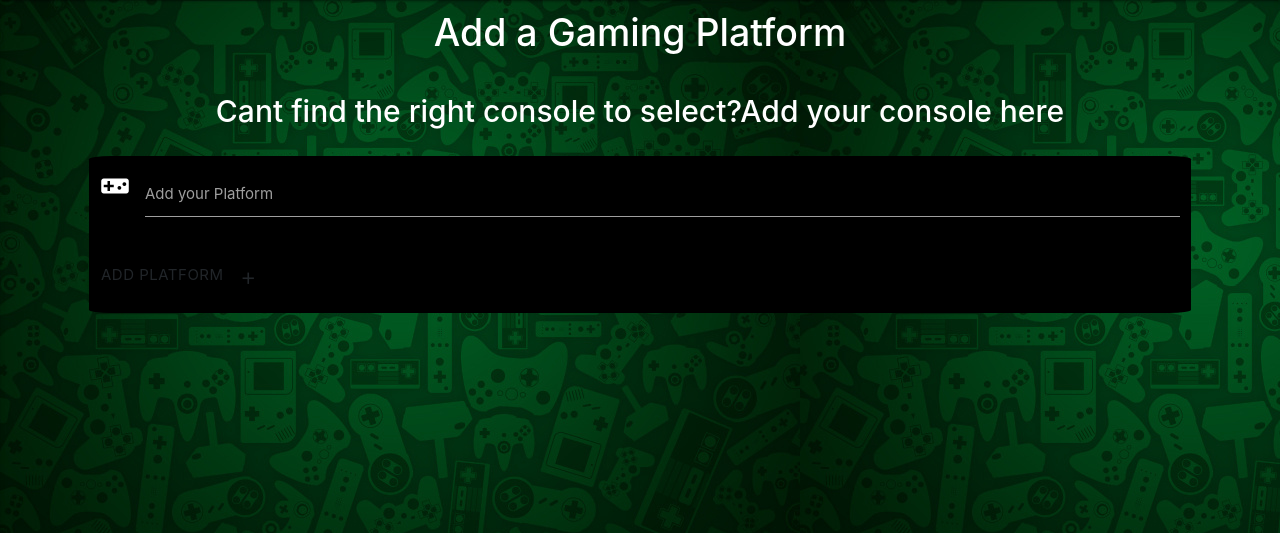
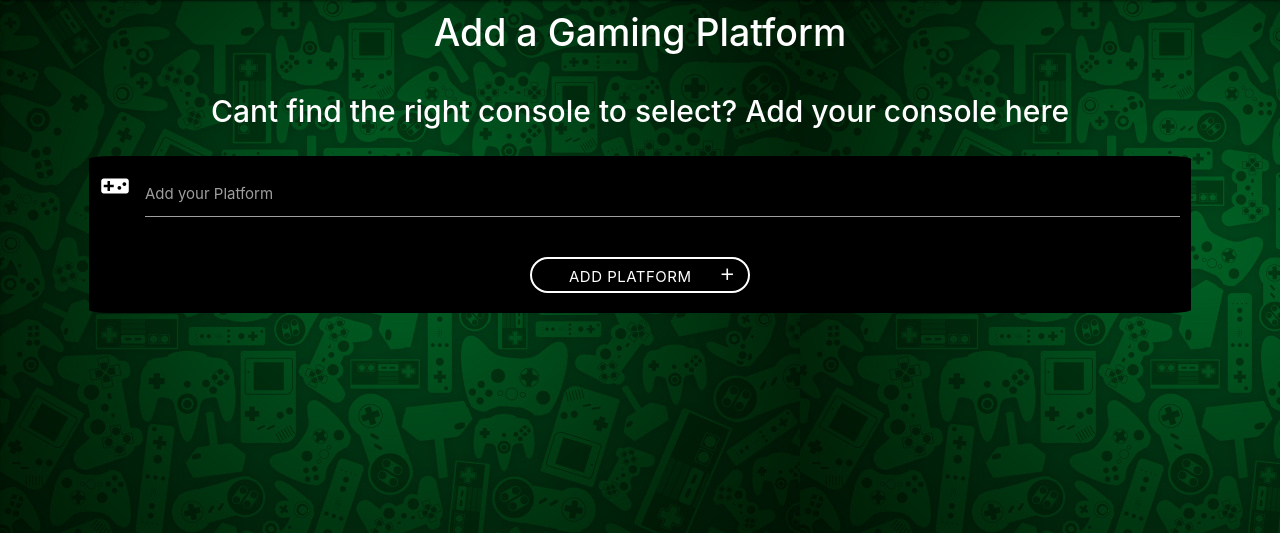
Before and after one commit to djjtyn/WhatGame, a Flask app: page /show_platform_form in a window 1280 px wide. Shown: the part 64-597 px from the top of the page. Run offline with Flask 2, Linux system fonts and the light colour scheme; some libraries are stand-ins or nearby versions.

Commit message:
form buttons styled

```diff
--- a/static/css/style.css
+++ b/static/css/style.css
@@ -11,12 +11,7 @@
    color: white;
  }
 
-.game-btn {
-    border-radius: 25px;
-    color: white;
-    background-color: black;
-    margin-top: 5px;
-} /*Buttons on games.html*/
+
 
 /*Index.html*/
 .index {
@@ -71,8 +66,14 @@
      width: 20%;
      margin-left: 40%;
      margin-right: 40%;
+     line-height: 24px;
+}/* font color,border,text aligning and button positioning for add review button*/
 
- }/* font color,border,text aligning and button positioning for add review button*/
+.center-button i {
+    transform:translateY(-3px);
+    margin-left: 0;
+
+}
 
 .confirmation-button {
     margin-left: 25%;
@@ -118,7 +119,14 @@
 
 .collapsible-body .buttons {
     text-align: center;
-}
+}/*Centering Buttons on games.html page*/
+
+.game-btn {
+    border-radius: 25px;
+    color: white;
+    background-color: black;
+    margin-top: 5px;
+} /*Buttons on games.html*/
 
 
 
--- a/templates/addconfirmation.html
+++ b/templates/addconfirmation.html
@@ -10,6 +10,4 @@
      </a><!--Edit Review Button-->
   </div>
 </div>
-
-
 {% endblock %}
--- a/templates/addplatform.html
+++ b/templates/addplatform.html
@@ -2,7 +2,7 @@
 {% block content %}
 <div class="form-bg">
   <h1 class = "center">Add a Gaming Platform</h1>
-  <h2>Cant find the right console to select?Add your console here</h2>
+  <h2>Cant find the right console to select? Add your console here</h2>
   <div class="container">
     <div class="row">
       <form action = "{{url_for('insert_platform')}}" method = "POST" class="col s12">
@@ -14,7 +14,7 @@
           </div>
         </div><!--game_name-->
         <div class="row">
-          <button class="btn waves-effect waves-light form-center-button" type="submit" name="action" white>Add Platform
+          <button class="btn waves-effect waves-light form-center-button center-button" type="submit" name="action" white>Add Platform
             <i class="material-icons right">add</i>
           </button>
         </div><!--button-->
--- a/templates/editreview.html
+++ b/templates/editreview.html
@@ -34,7 +34,7 @@
       <div class="row" id="list">
         <div class="input-field col s12">
           <i class="fas fa-tv prefix"></i>
-          <select id="platform" name="platform" multiple>
+          <select id="platform" name="platform">
             <option value="" disabled selected>Choose Platform</option>
             {% for platform in platforms %}
               {% if platform.platform_name == game.platform %}
@@ -96,8 +96,8 @@
         </div>
       </div>
       <div class="row">
-        <button class="btn waves-effect waves-light form-center-button" type="submit" name="action">Edit Review
-          <i class="material-icons right">add</i>
+        <button class="btn waves-effect waves-light center-button" type="submit" name="action">Edit Review
+          <i class="material-icons right">edit</i>
         </button>
       </div><!--button-->
     </form>
```
Lines whose indentation alone changed are shown as unchanged.
